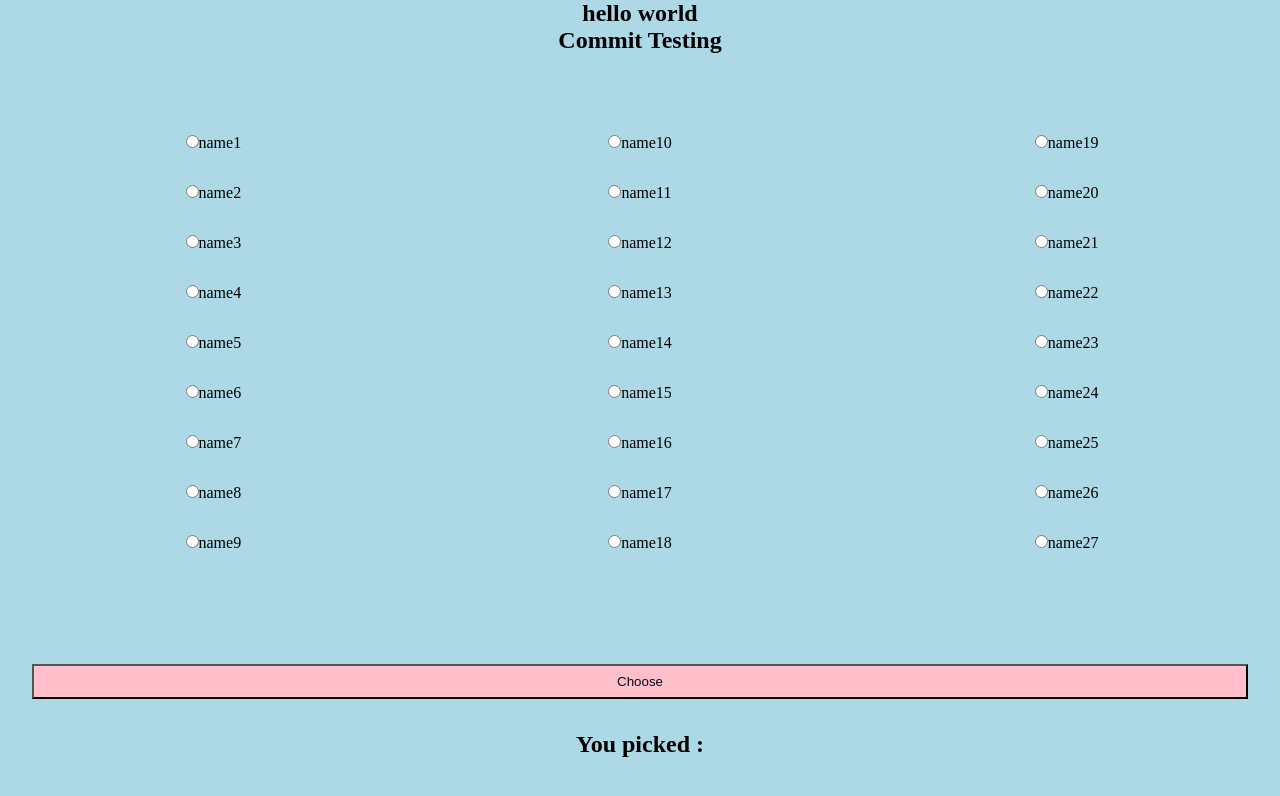
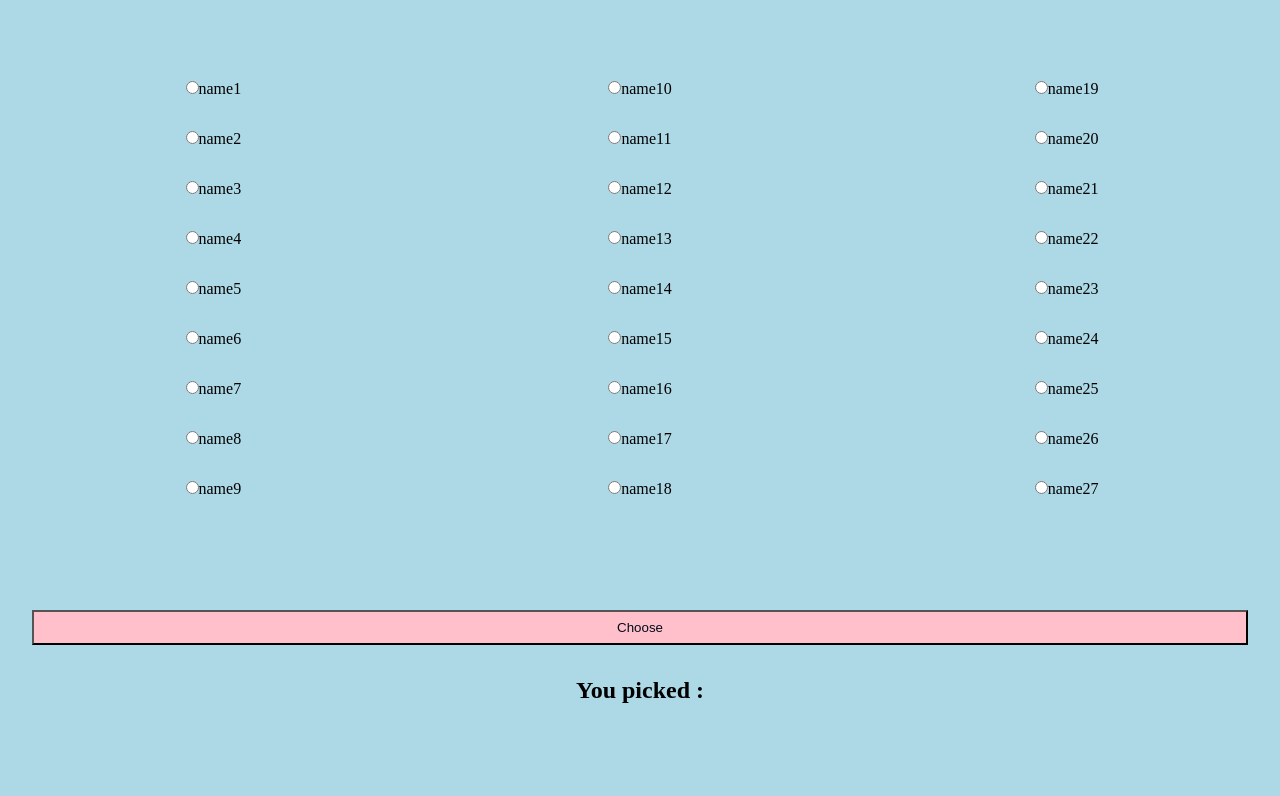
Before and after one commit to BXS-Archipelago/Xmas-Gifts, a plain HTML site: page index.html in a window 1280 px wide. Drawn offline with Linux system fonts and the light colour scheme.

Commit message:
test commit

```diff
--- a/index.html
+++ b/index.html
@@ -14,8 +14,6 @@
     </header>
 
     <section>
-      <h1>hello world</h1>
-      <h2>Commit Testing</h2>
       <div class="names">
         <div class="name-container">
           <label class="namecheck" for=""
```
